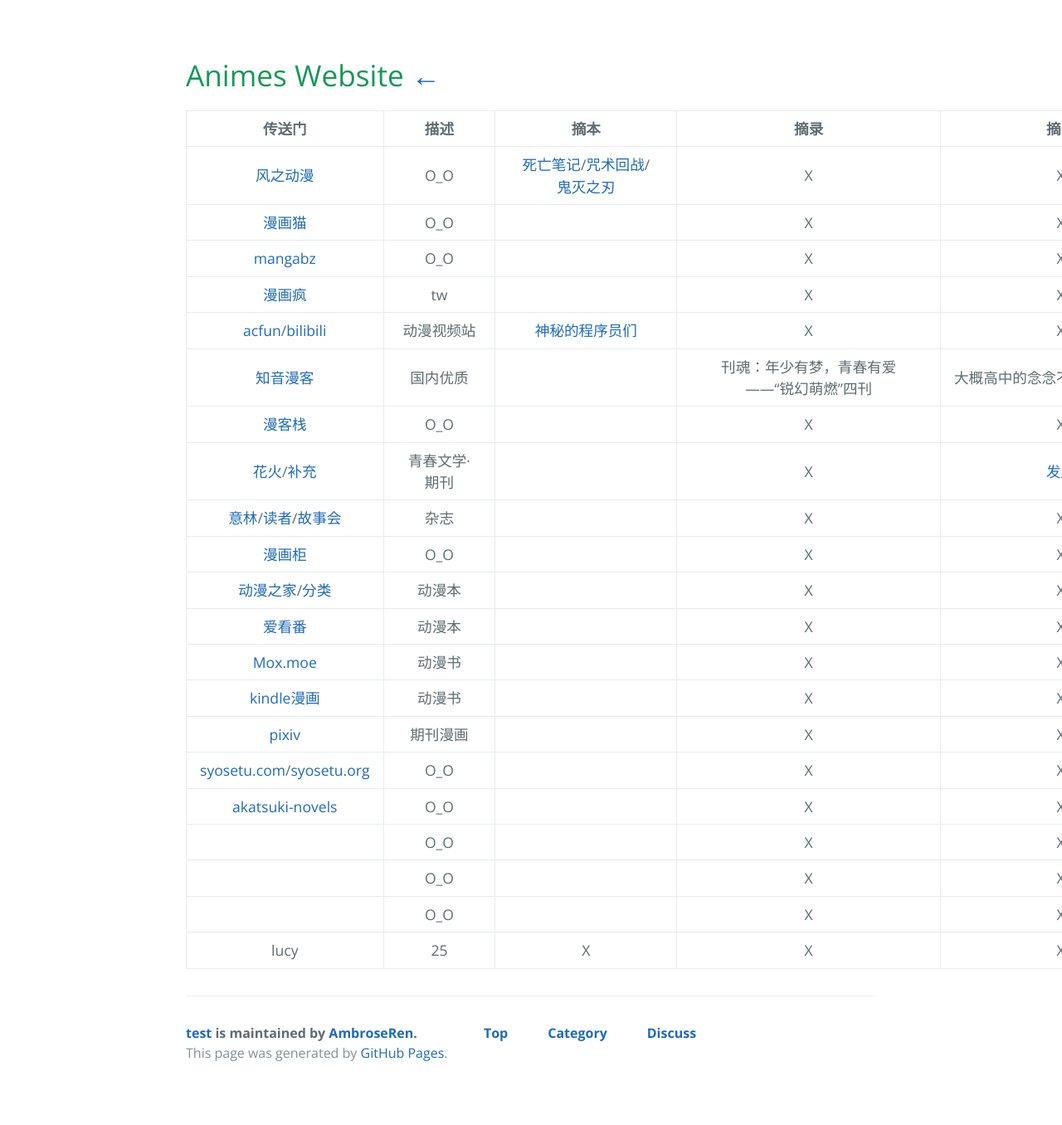
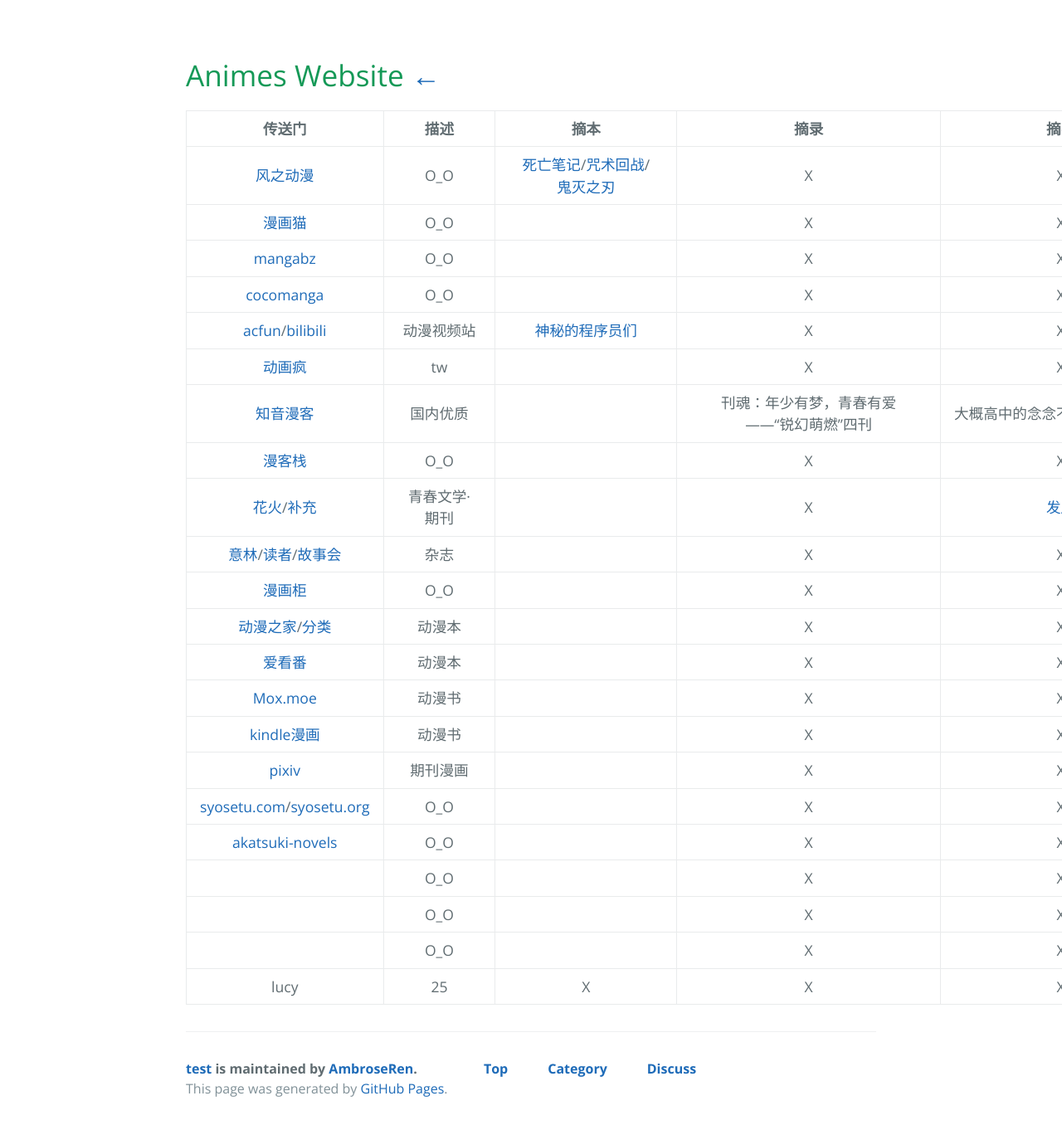
Before and after one commit to AmbroseRen/test, a Jekyll site: the page built from Art/Animes/index.md, in a window 1280 px wide. Shown: the whole page at 83% size. Built offline with Jekyll 4.4.1, drawn with Linux system fonts in a browser that asks for light colours; our own code applies the rules of GitHub Pages for plain Markdown files; the repository's description, which GitHub fills in, is left out; before the commit the page ends 1313 px from its top, so only the background shows below that.

Commit message:
Update index.md

```diff
--- a/Art/Animes/index.md
+++ b/Art/Animes/index.md
@@ -9,8 +9,9 @@
 | [风之动漫](https://manhua.fffdm.com/) | O_O | [死亡笔记](https://manhua.fffdm.com/11/)/[咒术回战](https://www.manhuacat.com/manga/32670.html)/[鬼灭之刃](https://manhua.fffdm.com/153/) | X | X |
 | [漫画猫](https://www.manhuacat.com/) | O_O | []() | X | X |
 | [mangabz](https://www.mangabz.com/) | O_O | []() | X | X |
-| [漫画疯](https://www.cocomanga.com/) | tw | []() | X | X |
+| [cocomanga](https://www.cocomanga.com/) | O_O | []() | X | X |
 | [acfun](https://www.acfun.cn/)/[bilibili](https://www.bilibili.com) | 动漫视频站 | [神秘的程序员们](https://code2048.com/series/betacat/) | X | X |
+| [动画疯](https://ani.gamer.com.tw/) | tw | []() | X | X |
 | [知音漫客](https://m.zymk.cn/) | 国内优质 | []() | 刊魂：年少有梦，青春有爱——“锐幻萌燃”四刊 | 大概高中的念念不忘-2010年节点 |
 | [漫客栈](https://www.mkzhan.com) | O_O | []() | X | X |
 | [花火](https://www.zz-news.com/com/huahuo/)/[补充](https://mall.cnki.net/magazine/magalist/HUAH2020.htm) | 青春文学·期刊 | []() | X | [发展](https://www.zhihu.com/question/24907671) |
```
